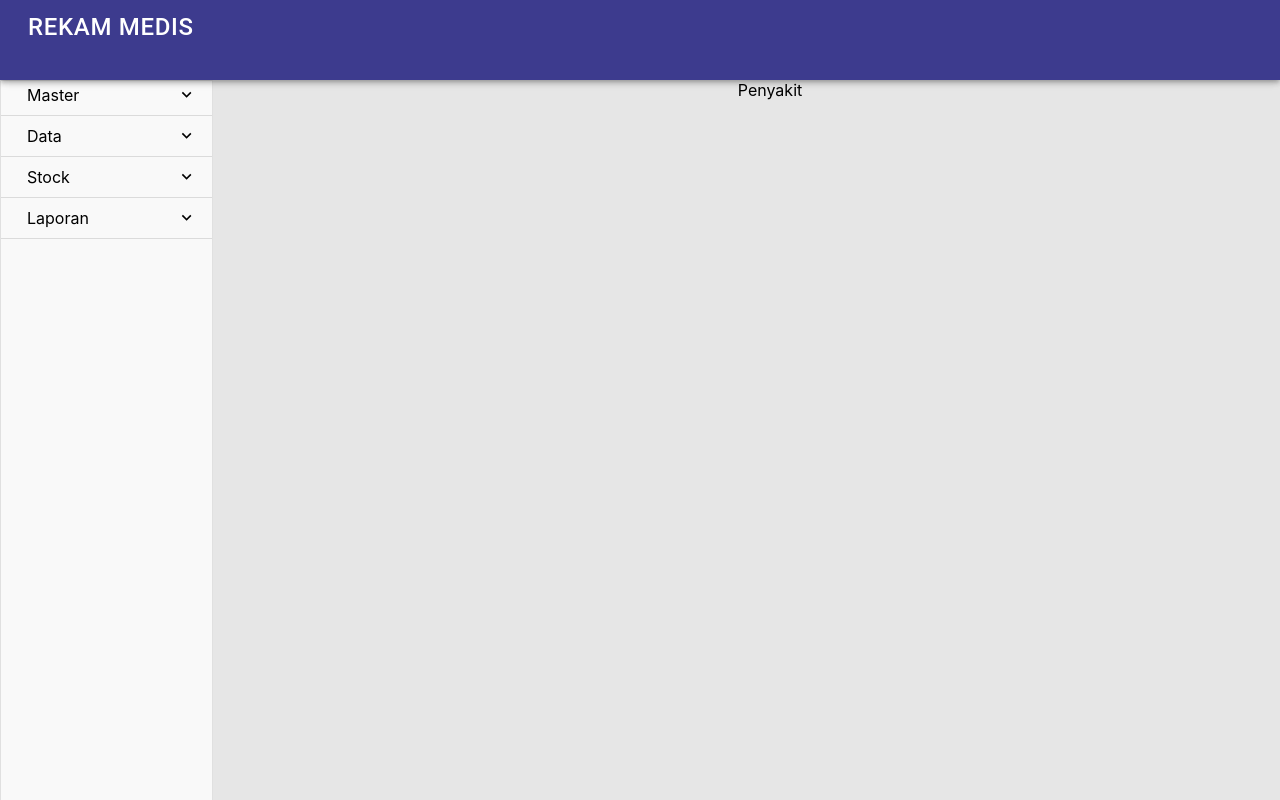
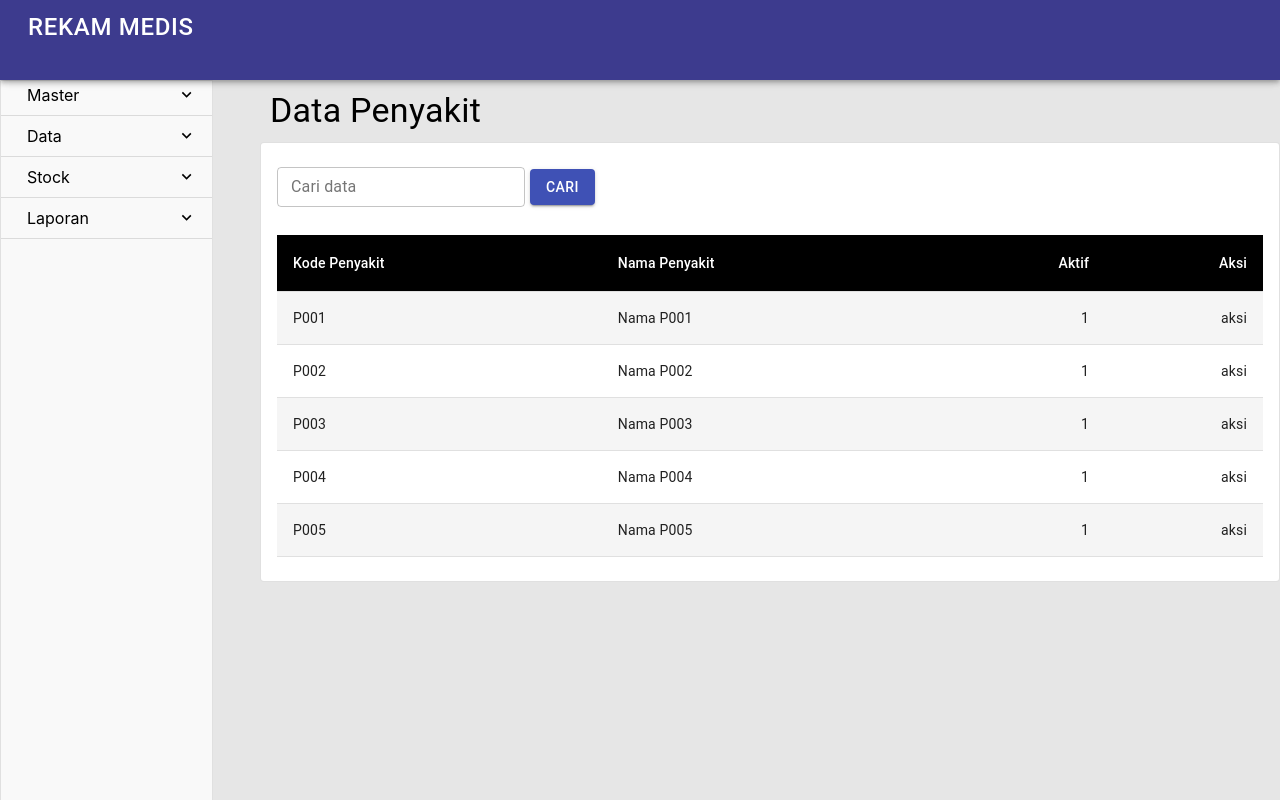
Before and after one commit to wantoro33/rekam-medis, a React (Create React App) app: page /penyakit in a window 1280 px wide. Built offline with nearby package versions, Linux system fonts and the light colour scheme.

Commit message:
buat komponen form

```diff
--- a/package.json
+++ b/package.json
@@ -3,6 +3,7 @@
   "version": "0.1.0",
   "private": true,
   "dependencies": {
+    "@devexpress/dx-react-chart-material-ui": "^2.7.0",
     "@material-ui/core": "^4.11.0",
     "@material-ui/icons": "^4.9.1",
     "@testing-library/jest-dom": "^4.2.4",
--- /dev/null
+++ b/src/components/FormCard.js
@@ -0,0 +1,15 @@
+import React from "react";
+import Card from "@material-ui/core/Card";
+import CardContent from "@material-ui/core/CardContent";
+
+function FormCard(props) {
+  return (
+    <div>
+      <Card variant="outlined">
+        <CardContent>{props.formContent}</CardContent>
+      </Card>
+    </div>
+  );
+}
+
+export default FormCard;
--- /dev/null
+++ b/src/components/FormSearch.js
@@ -0,0 +1,26 @@
+import React from "react";
+import TextField from "@material-ui/core/TextField";
+import Button from "@material-ui/core/Button";
+
+function FormSearch() {
+  return (
+    <div style={{ display: "flex" }}>
+      <div>
+        <TextField
+          id="outlined-search"
+          label="Cari data"
+          type="search"
+          variant="outlined"
+          margin="dense"
+        />
+      </div>
+      <div style={{ paddingTop: "10px", paddingLeft: "5px" }}>
+        <Button variant="contained" color="primary">
+          Cari
+        </Button>
+      </div>
+    </div>
+  );
+}
+
+export default FormSearch;
--- /dev/null
+++ b/src/components/FormTable.js
@@ -0,0 +1,55 @@
+import React from "react";
+import Table from "@material-ui/core/Table";
+import TableBody from "@material-ui/core/TableBody";
+import TableCell from "@material-ui/core/TableCell";
+import TableContainer from "@material-ui/core/TableContainer";
+import TableHead from "@material-ui/core/TableHead";
+import TableRow from "@material-ui/core/TableRow";
+import { withStyles } from "@material-ui/core/styles";
+
+const StyledTableCell = withStyles((theme) => ({
+  head: {
+    backgroundColor: theme.palette.common.black,
+    color: theme.palette.common.white,
+  },
+  body: {
+    fontSize: 14,
+  },
+}))(TableCell);
+
+const StyledTableRow = withStyles((theme) => ({
+  root: {
+    "&:nth-of-type(odd)": {
+      backgroundColor: theme.palette.action.hover,
+    },
+  },
+}))(TableRow);
+
+function FormTable(props) {
+  return (
+    <TableContainer>
+      <Table aria-label="customized table">
+        <TableHead>
+          <StyledTableRow>
+            <StyledTableCell>Kode Penyakit</StyledTableCell>
+            <StyledTableCell align="left">Nama Penyakit</StyledTableCell>
+            <StyledTableCell align="right">Aktif</StyledTableCell>
+            <StyledTableCell align="right">Aksi</StyledTableCell>
+          </StyledTableRow>
+        </TableHead>
+        <TableBody>
+          {props.data.map((row) => (
+            <StyledTableRow key={row.kodePenyakit}>
+              <StyledTableCell align="left">{row.kodePenyakit}</StyledTableCell>
+              <StyledTableCell align="left">{row.namaPenyakit}</StyledTableCell>
+              <StyledTableCell align="right">{row.aktif}</StyledTableCell>
+              <StyledTableCell align="right">aksi</StyledTableCell>
+            </StyledTableRow>
+          ))}
+        </TableBody>
+      </Table>
+    </TableContainer>
+  );
+}
+
+export default FormTable;
--- /dev/null
+++ b/src/components/JudulForm.js
@@ -0,0 +1,8 @@
+import React from "react";
+import Typography from "@material-ui/core/Typography";
+
+function JudulForm(props) {
+  return <Typography variant="h4">{props.label}</Typography>;
+}
+
+export default JudulForm;
--- a/src/pages/Home.js
+++ b/src/pages/Home.js
@@ -1,26 +1,30 @@
 import React from "react";
 import CounterCards from "../components/CounterCards";
-import Typography from "@material-ui/core/Typography";
 import Grid from "@material-ui/core/Grid";
-import Grafik from '../components/Grafik'
+import Grafik from "../components/Grafik";
+import JudulForm from "../components/JudulForm";
 
 function Home() {
   return (
     <Grid container spacing={0}>
-      <Grid item md={12} style={{ textAlign: "left", padding: "10px" }}>
-        <Typography variant="h4">Dashboard</Typography>
+      <Grid
+        item
+        md={12}
+        style={{ textAlign: "left", padding: "10px", width: "100%" }}
+      >
+        <JudulForm label="Dashboard" />
       </Grid>
       <Grid item md={12}>
         <Grid container spacing={0}>
-          <Grid item md={6} style={{padding: '10px'}}>
+          <Grid item md={6} style={{ padding: "10px" }}>
             <CounterCards label="Kunjungan bulan ini" hitung="23" />
           </Grid>
-          <Grid item md={6} style={{padding: '10px'}}>
+          <Grid item md={6} style={{ padding: "10px" }}>
             <CounterCards label="Stock Obat" hitung="100" />
           </Grid>
         </Grid>
       </Grid>
-      <Grid item md={12} style={{padding: '10px'}}>
+      <Grid item md={12} style={{ padding: "10px" }}>
         <Grafik />
       </Grid>
     </Grid>
--- a/src/pages/master/Penyakit.js
+++ b/src/pages/master/Penyakit.js
@@ -1,7 +1,43 @@
-import React from 'react'
+import React from "react";
+import JudulForm from "../../components/JudulForm";
+import Grid from "@material-ui/core/Grid";
+import FormCard from "../../components/FormCard";
+import FormSearch from "../../components/FormSearch";
+import FormTable from "../../components/FormTable";
 
-function Penyakit(){
-    return <div>Penyakit</div>
+const dataPenyakit = [
+  { kodePenyakit: "P001", namaPenyakit: "Nama P001", aktif: 1 },
+  { kodePenyakit: "P002", namaPenyakit: "Nama P002", aktif: 1 },
+  { kodePenyakit: "P003", namaPenyakit: "Nama P003", aktif: 1 },
+  { kodePenyakit: "P004", namaPenyakit: "Nama P004", aktif: 1 },
+  { kodePenyakit: "P005", namaPenyakit: "Nama P005", aktif: 1 },
+];
+
+function Penyakit() {
+  let penyakitContent = (
+    <Grid container spacing={3}>
+      <Grid item md={12} style={{ textAlign: "left" }}>
+        <FormSearch />
+      </Grid>
+      <Grid item md={12}>
+        <FormTable data={dataPenyakit} />
+      </Grid>
+    </Grid>
+  );
+  return (
+    <Grid container spacing={0}>
+      <Grid
+        item
+        md={12}
+        style={{ textAlign: "left", padding: "10px", width: "100%" }}
+      >
+        <JudulForm label="Data Penyakit" />
+      </Grid>
+      <Grid item md={12}>
+        <FormCard formContent={penyakitContent} />
+      </Grid>
+    </Grid>
+  );
 }
 
-export default Penyakit
+export default Penyakit;
```
Also changed, not shown: 1 other file (tests, documents, lock files or other folders).
